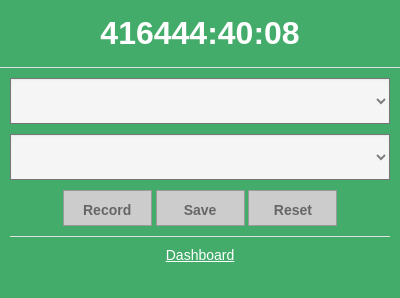
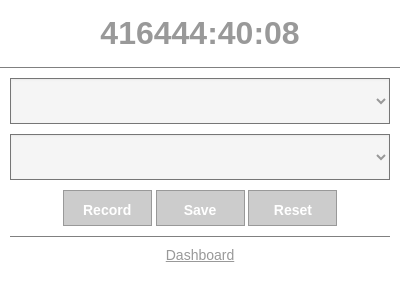
Before and after one commit to chihebnabil/AngularJS-Kanban-Applicaton, a browser extension: page popup.html in a window 400 px wide. Drawn offline with nearby package versions, Linux system fonts and the light colour scheme.

Commit message:
littel css change

```diff
--- a/assets/css/popup.css
+++ b/assets/css/popup.css
@@ -1,6 +1,7 @@
 body {
     overflow: hidden;
-    color: white;
+    color: #999;
+    background: white !important;
     font-family: sans-serif;
     font-size: 14px;
     margin: 0 auto;
@@ -16,7 +17,7 @@
     display: block;
     margin: 10px 0;
     height: 1px;
-    background-color: #DFDFDF;
+    background-color: grey;
 }
 
 form {
@@ -28,12 +29,12 @@
     padding: 0 15px;
     width: 100%;
     height: 46px;
-    color:grey;
+   color: #999;
     background-color: #F5F5F5;
     box-shadow: inset 0 1px 2px rgba(229, 229, 229, 0.75);
 }
 a{
-    color: white;
+   color: #999;
 }
 button {
     cursor: pointer !important;
@@ -49,14 +50,14 @@
 
     font-size: 14px;
     font-weight: 700;
-
+color: white;
     background-color: #79C13F;
 }
 button:disabled,
 button[disabled]{
   border: 1px solid #999999;
   background-color: #cccccc;
-  color: #666666;
+
 }
 
 timer{
@@ -64,7 +65,7 @@
     margin: 15px 0;
 
     text-align: center;
-    color: white;
+    color: #999;
     font-size: 32px;
     font-weight: 700;
 }
```
